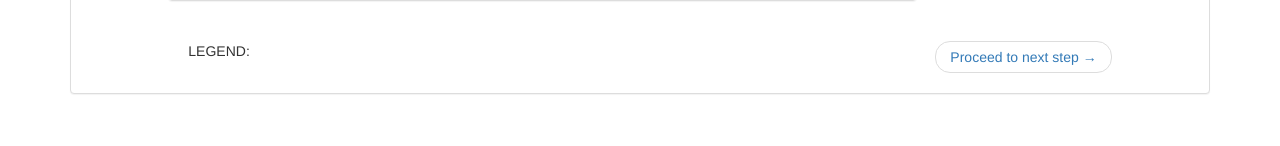
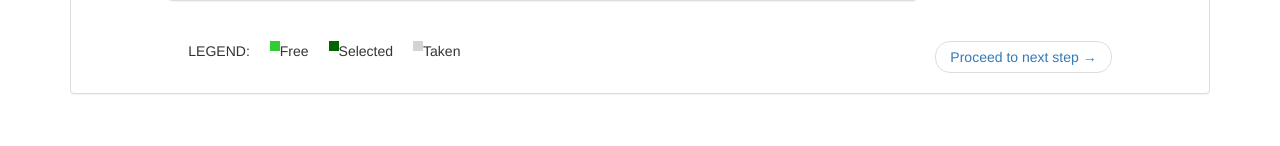
Before and after one commit to SOFENGG-T1AY1617/S18B-Team-Rofi, a CodeIgniter app: page /database/ in a window 1280 px wide. Shown: the part 654-800 px from the top of the page. Run offline with CodeIgniter, Linux system fonts and the light colour scheme; data comes from the database, SQL or seed files in the repository; data that the repository does not hold is empty; some libraries are stand-ins or nearby versions.

Commit message:
Added a Legend

```diff
--- a/application/views/home.php
+++ b/application/views/home.php
@@ -638,6 +638,18 @@ $defaultTab = 1;
                             <li class="previous pull-left">
                                 LEGEND:
                             </li>
+                            <li class="previous pull-left">
+
+                                <div class="legend free pull-left"></div>Free
+                            </li>
+                            <li class="previous pull-left">
+                                <div class="legend selected pull-left"></div>Selected
+                            </li>
+                            <li class="previous pull-left">
+                                <div class="legend taken pull-left"></div>Taken
+                            </li>
+
+
                             <li class="next nextStep_<?php echo $stepNo ?>">
                                 <a href="#tab_1_<?php echo $stepNo+1 ?>" data-toggle="tab">Proceed to next step <span aria-hidden="true">&rarr;</span></a>
                             </li>
--- a/assets/css/reservation_system_style.css
+++ b/assets/css/reservation_system_style.css
@@ -1,3 +1,9 @@
+:root{
+    --selected: darkgreen;
+    --free: limegreen;
+    --taken: lightgrey;
+}
+
 body {
     padding-top: 50px;
 }
@@ -102,17 +108,17 @@ th:first-child {
 }
 
 .slotCell.free{
-    background-color: limegreen;
+    background-color: var(--free);
 
 }
 
 .slotCell.selected{
-    background-color: darkgreen;
+    background-color: var(--selected);
 
 }
 
 .slotCell.taken {
-    background-color: lightgrey;
+    background-color: var(--taken);
 }
 
 .slotCell.free.disabled,
@@ -142,3 +148,21 @@ th:first-child {
 .previous {
     margin-left: 20px;
 }
+
+div.legend{
+    height: 10px;
+    width: 10px;
+}
+
+div.legend.free{
+    background-color: var(--free);
+}
+
+div.legend.selected{
+    background-color: var(--selected);
+
+}
+
+div.legend.taken{
+    background-color: var(--taken);
+}
```
